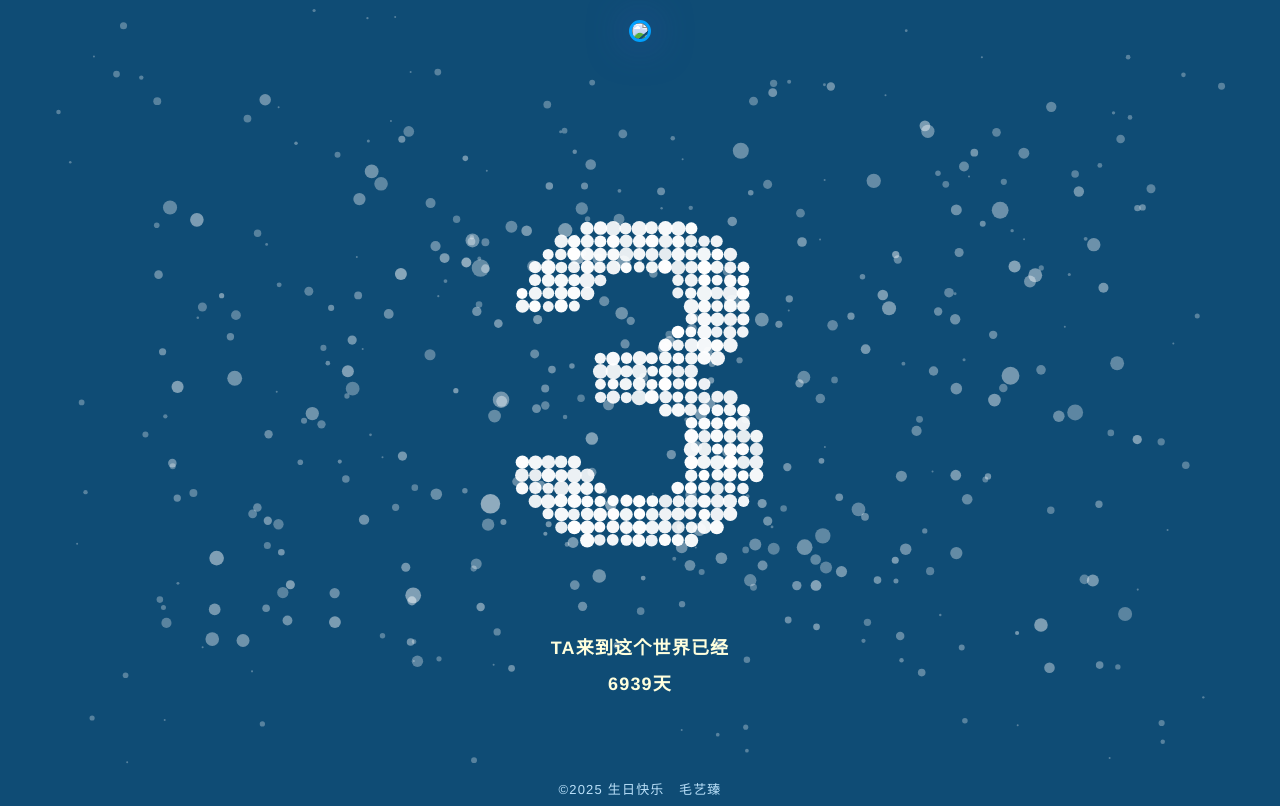
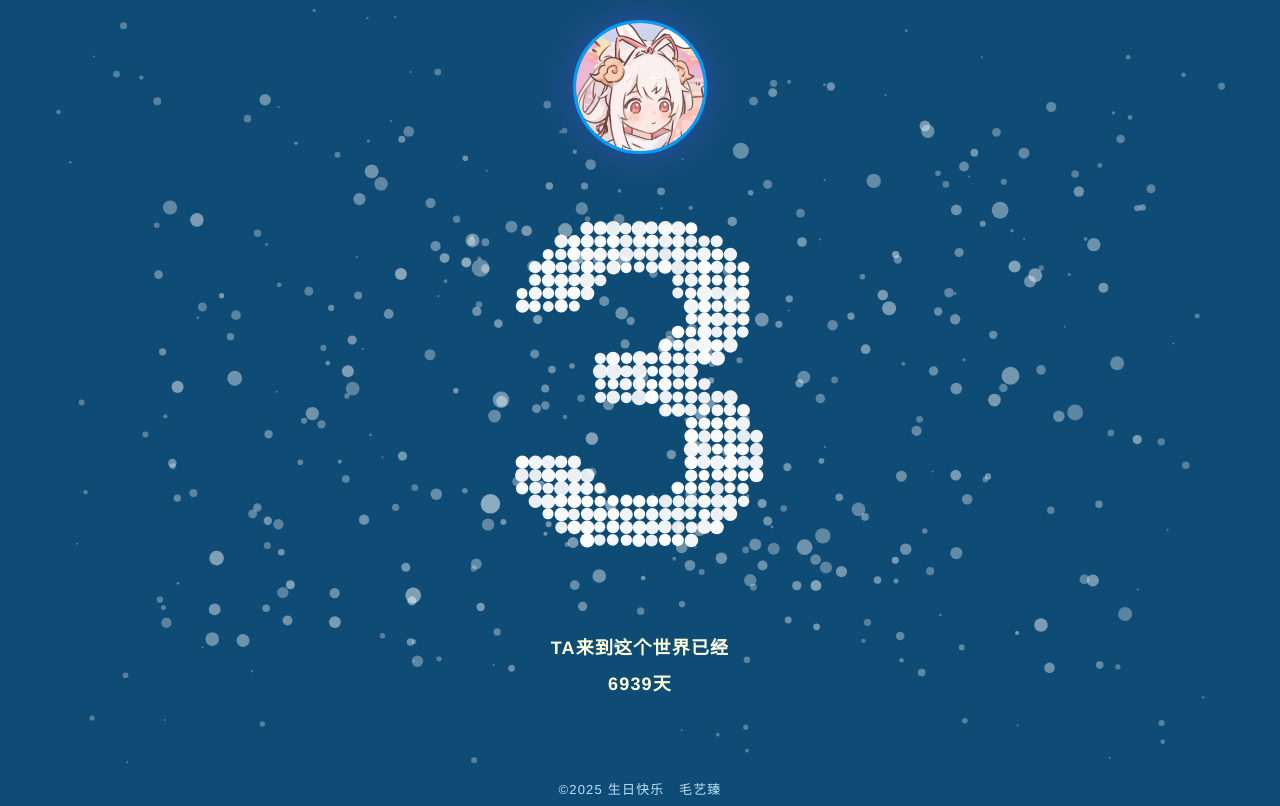
Before and after one commit to Aqiu-hz/myzbirtherday, a plain HTML site: page index.html in a window 1280 px wide. Drawn offline with Linux system fonts and the light colour scheme.

Commit message:
index.html

```diff
--- a/index.html
+++ b/index.html
@@ -99,7 +99,7 @@
 
     <!-- 头像 -->
     <div class="cs">
-        <img src="/picture/myz.jpg" id="logo">
+        <img src="myz.jpg" id="logo">
     </div>
     <canvas class="canvas" width="1820" height="905"></canvas>
     <!-- 出生计时 -->
```
